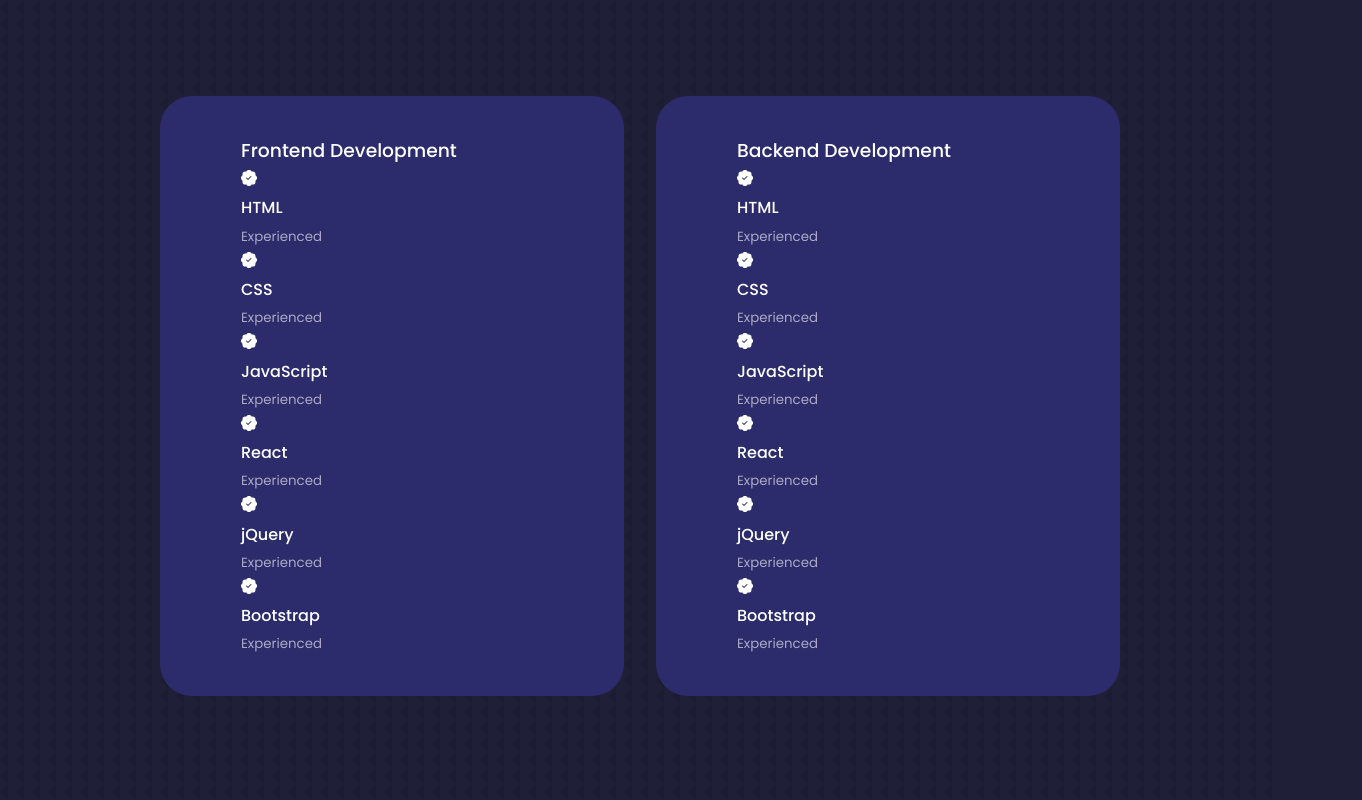
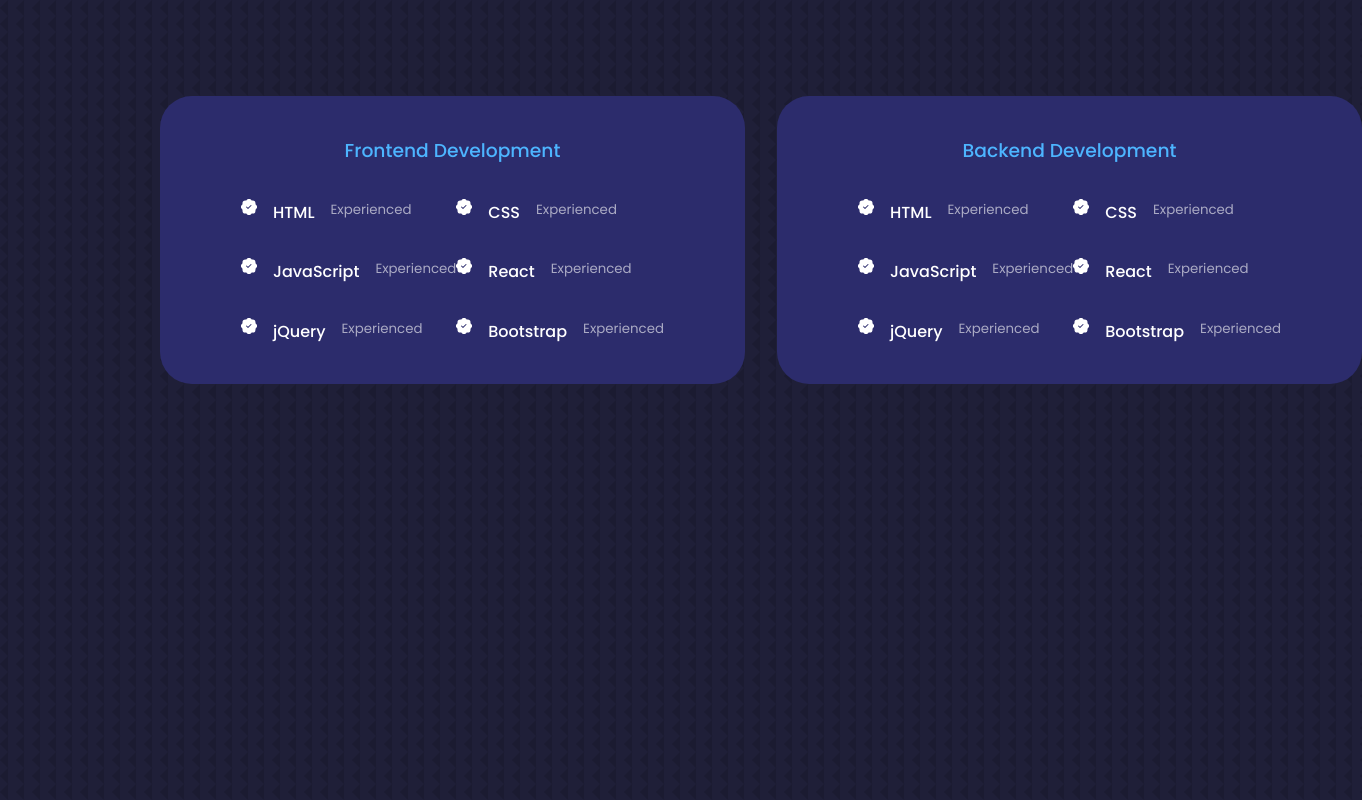
Before and after one commit to sherb93/React-Portfolio, a React (Create React App) app: page / in a window 1280 px wide. Shown: the part 1760-2560 px from the top of the page, 1362 px wide, since content can reach past the window. Built offline with nearby package versions, Linux system fonts and the light colour scheme.

Commit message:
experience css

```diff
--- a/src/components/Experience/experience.css
+++ b/src/components/Experience/experience.css
@@ -17,3 +17,20 @@
     border-color: var(--color-primary-variant);
     cursor: default;
 }
+
+.experience__container > div h3 {
+    text-align: center;
+    margin-bottom: 2rem;
+    color: var(--color-primary);
+}
+
+.experience__content {
+    display: grid;
+    grid-template-columns: 1fr 1fr;
+    row-gap: 2rem;
+}
+
+.experience__details {
+    display: flex;
+    gap: 1rem;
+}
```
